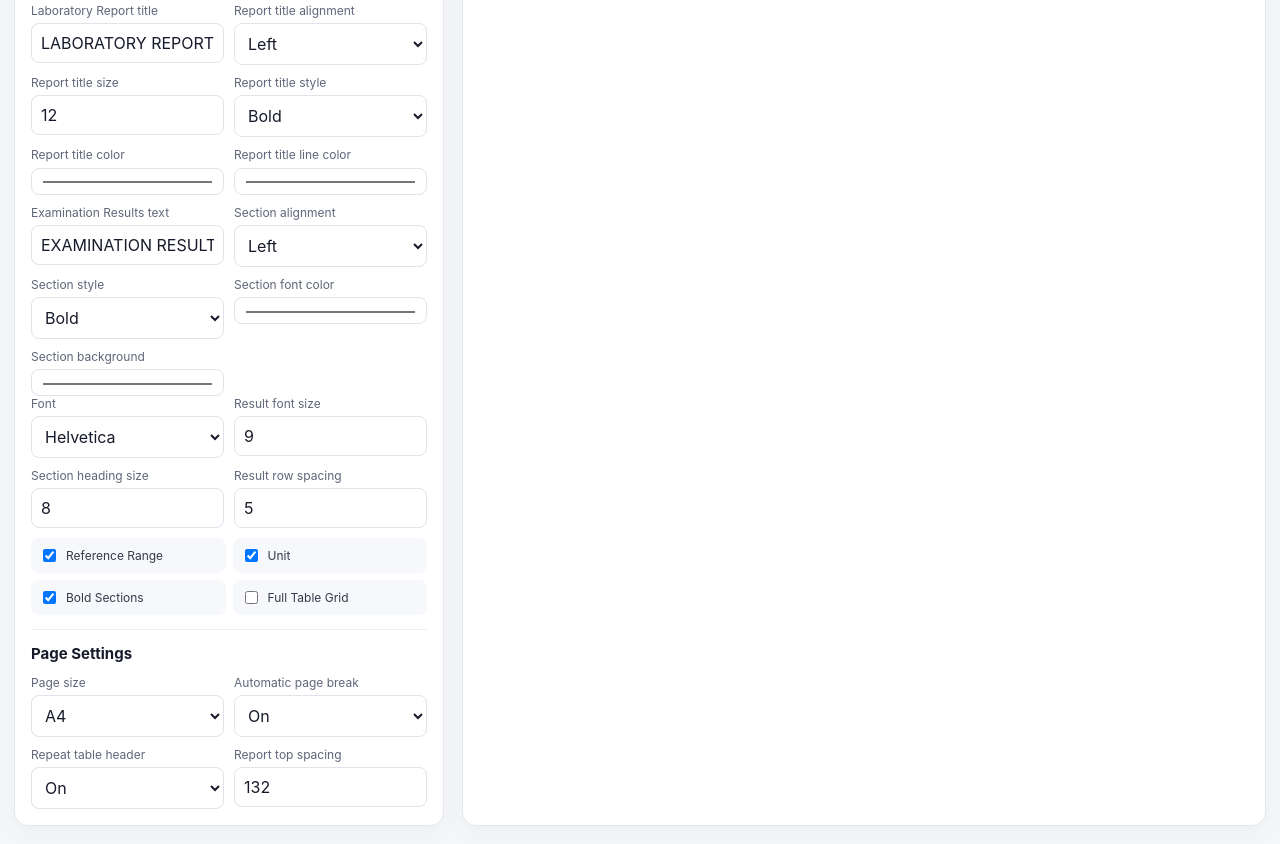
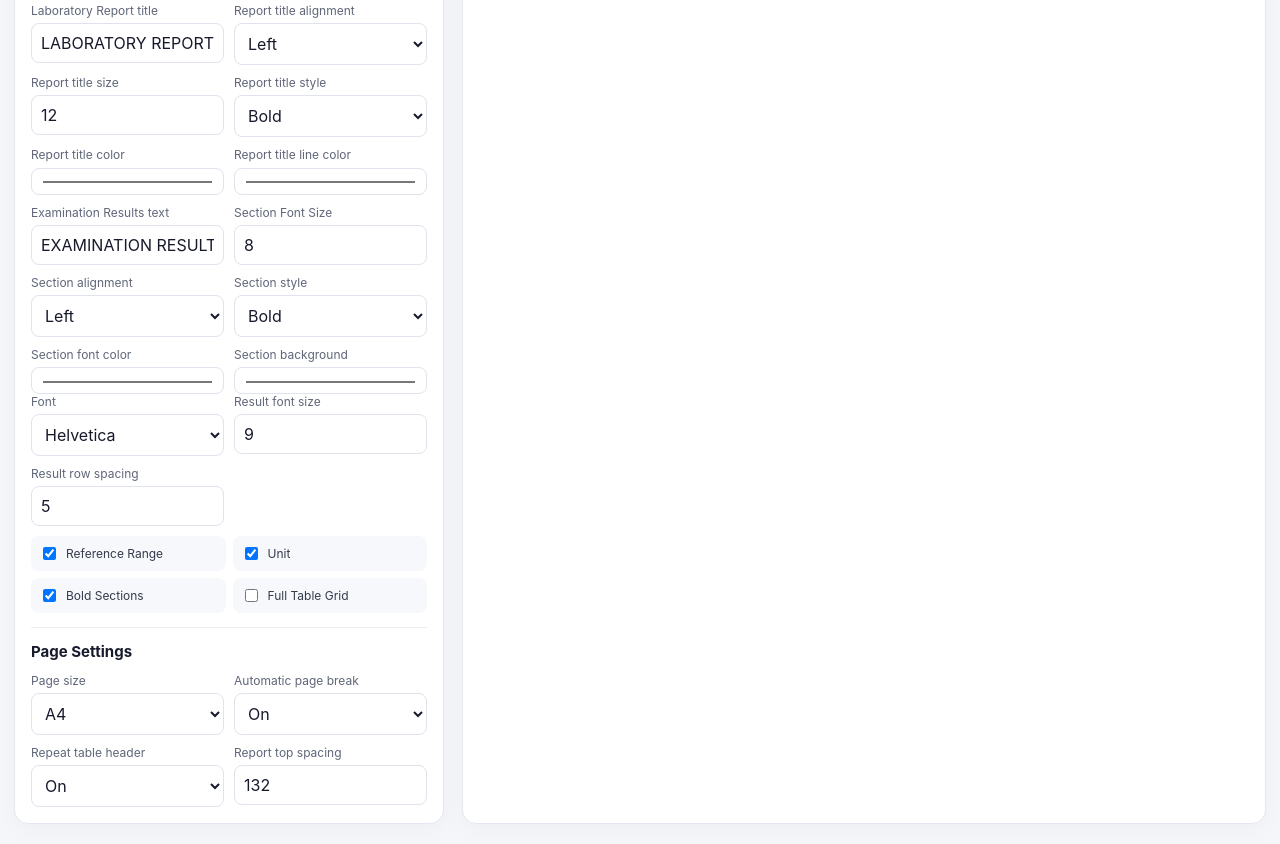
Before and after one commit to santraprobhat923-stack/Daigonstic-backend-frontend, a plain HTML site: page frontend/report-design.html in a window 1280 px wide. Shown: the part 1330-2174 px from the top of the page. Drawn offline with Linux system fonts and the light colour scheme; no server answers; files whose address does not match are found by name.

Commit message:
dedicate section font size control to examination header

```diff
--- a/frontend/report-design.html
+++ b/frontend/report-design.html
@@ -186,6 +186,7 @@ textarea{resize:vertical;min-height:60px}
    <div><label>Report title color</label><input id="reportTitleColor" type="color" value="#151A2D"></div>
    <div><label>Report title line color</label><input id="reportTitleLineColor" type="color" value="#5F52E8"></div>
    <div><label>Examination Results text</label><input id="sectionTitleText" type="text" value="EXAMINATION RESULTS"></div>
+   <div><label>Section Font Size</label><input id="sectionSize" type="number" min="7" max="18" step=".5" value="8"></div>
    <div><label>Section alignment</label><select id="sectionAlign"><option value="left">Left</option><option value="center">Center</option><option value="right">Right</option></select></div>
    <div><label>Section style</label><select id="sectionStyle"><option value="bold">Bold</option><option value="normal">Normal</option><option value="italic">Italic</option><option value="bold_italic">Bold Italic</option></select></div>
    <div><label>Section font color</label><input id="sectionColor" type="color" value="#151A2D"></div>
@@ -205,11 +206,6 @@ textarea{resize:vertical;min-height:60px}
    <div>
     <label>Result font size</label>
     <input id="fontSize" type="number" min="7" max="14" step=".5" value="9">
-   </div>
-
-   <div>
-    <label>Section heading size</label>
-    <input id="sectionSize" type="number" min="7" max="18" step=".5" value="8">
    </div>
 
    <div>
```
